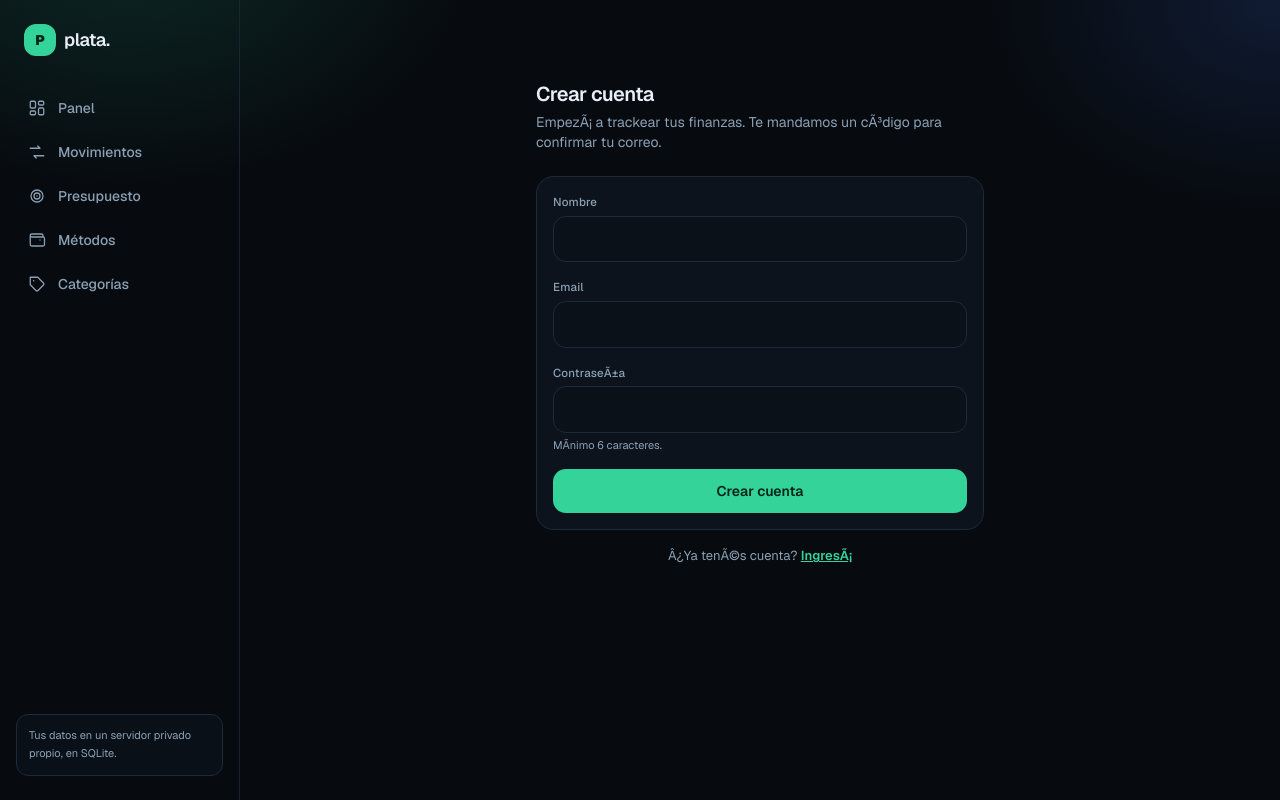
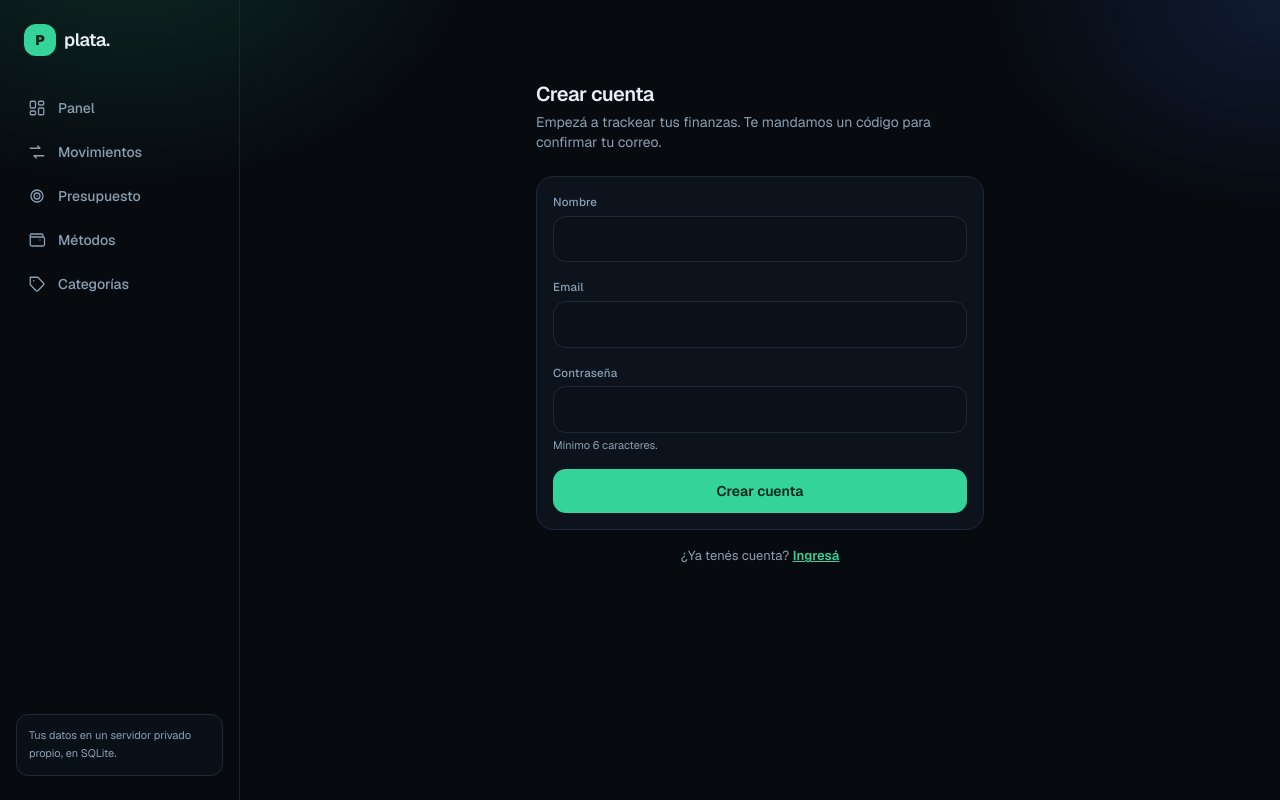
Before and after one commit to nicolf17/PlataAdministration, a Next.js app: page /signup in a window 1280 px wide. Built offline with nearby package versions, Linux system fonts and the light colour scheme; no server answers.

Commit message:
fix: restaurar acentos en la pantalla de registro

```diff
--- a/src/app/signup/page.tsx
+++ b/src/app/signup/page.tsx
@@ -23,10 +23,10 @@ export default function SignupPage() {
     resendSignupCode,
     null,
   );
-  // QuÃ© formulario se enviÃ³ Ãºltimo: define de dÃ³nde sale la alerta, asÃ­ un
+  // Qué formulario se envió último: define de dónde sale la alerta, así un
   // mensaje viejo no tapa al nuevo.
   const [lastAction, setLastAction] = useState<Step>("signup");
-  // Cambia en cada envÃ­o: la alerta repite la animaciÃ³n aunque el mensaje se repita.
+  // Cambia en cada envío: la alerta repite la animación aunque el mensaje se repita.
   const [attempt, setAttempt] = useState(0);
   const router = useRouter();
 
@@ -37,7 +37,7 @@ export default function SignupPage() {
     signupState?.step === "verify" ||
     resendState?.step === "verify";
 
-  // Al confirmar el cÃ³digo: mostramos la alerta arriba y reciÃ©n despuÃ©s navegamos.
+  // Al confirmar el código: mostramos la alerta arriba y recién después navegamos.
   useEffect(() => {
     if (verifyState?.ok) {
       const t = setTimeout(() => router.push("/"), 1800);
@@ -73,7 +73,7 @@ export default function SignupPage() {
         <>
           <h1 className="text-xl font-semibold tracking-tight">Crear cuenta</h1>
           <p className="mt-1 text-sm text-muted">
-            EmpezÃ¡ a trackear tus finanzas. Te mandamos un cÃ³digo para confirmar tu correo.
+            Empezá a trackear tus finanzas. Te mandamos un código para confirmar tu correo.
           </p>
 
           <form
@@ -95,7 +95,7 @@ export default function SignupPage() {
             </div>
             <div>
               <label className="label" htmlFor="password">
-                ContraseÃ±a
+                Contraseña
               </label>
               <input
                 id="password"
@@ -106,19 +106,19 @@ export default function SignupPage() {
                 required
                 className="input"
               />
-              <p className="mt-1 text-[11px] text-muted">MÃ­nimo 6 caracteres.</p>
+              <p className="mt-1 text-[11px] text-muted">Mínimo 6 caracteres.</p>
             </div>
 
             <button type="submit" className="btn btn-primary w-full" disabled={signupPending}>
-              {signupPending ? "Enviando cÃ³digoâ€¦" : "Crear cuenta"}
+              {signupPending ? "Enviando código…" : "Crear cuenta"}
             </button>
           </form>
         </>
       ) : (
         <>
-          <h1 className="text-xl font-semibold tracking-tight">ConfirmÃ¡ tu correo</h1>
+          <h1 className="text-xl font-semibold tracking-tight">Confirmá tu correo</h1>
           <p className="mt-1 text-sm text-muted">
-            Mandamos un cÃ³digo de 6 dÃ­gitos a{" "}
+            Mandamos un código de 6 dígitos a{" "}
             <span className="font-medium text-foreground">{email}</span>. Vence en 10 minutos.
           </p>
 
@@ -130,7 +130,7 @@ export default function SignupPage() {
             <input type="hidden" name="email" value={email} />
             <div>
               <label className="label" htmlFor="code">
-                CÃ³digo
+                Código
               </label>
               <input
                 id="code"
@@ -148,34 +148,30 @@ export default function SignupPage() {
             </div>
 
             <button type="submit" className="btn btn-primary w-full" disabled={verifyPending}>
-              {verifyPending ? "Confirmandoâ€¦" : "Confirmar cuenta"}
+              {verifyPending ? "Confirmando…" : "Confirmar cuenta"}
             </button>
 
             {devCode ? (
               <p className="rounded-lg border border-line bg-surface-2 p-2 text-center text-[11px] text-muted">
-                Modo desarrollo: el cÃ³digo es{" "}
+                Modo desarrollo: el código es{" "}
                 <span className="font-mono text-foreground">{devCode}</span>
               </p>
             ) : null}
           </form>
 
-          <form
-            action={resendAction}
-            onSubmit={() => handleSubmit("resend")}
-            className="mt-3"
-          >
+          <form action={resendAction} onSubmit={() => handleSubmit("resend")} className="mt-3">
             <input type="hidden" name="email" value={email} />
             <button type="submit" className="btn btn-ghost w-full" disabled={resendPending}>
-              {resendPending ? "Enviandoâ€¦" : "Enviar otro cÃ³digo"}
+              {resendPending ? "Enviando…" : "Enviar otro código"}
             </button>
           </form>
         </>
       )}
 
       <p className="mt-4 text-center text-[13px] text-muted">
-        Â¿Ya tenÃ©s cuenta?{" "}
+        ¿Ya tenés cuenta?{" "}
         <Link href="/login" className="font-semibold text-accent underline">
-          IngresÃ¡
+          Ingresá
         </Link>
       </p>
     </div>
```
